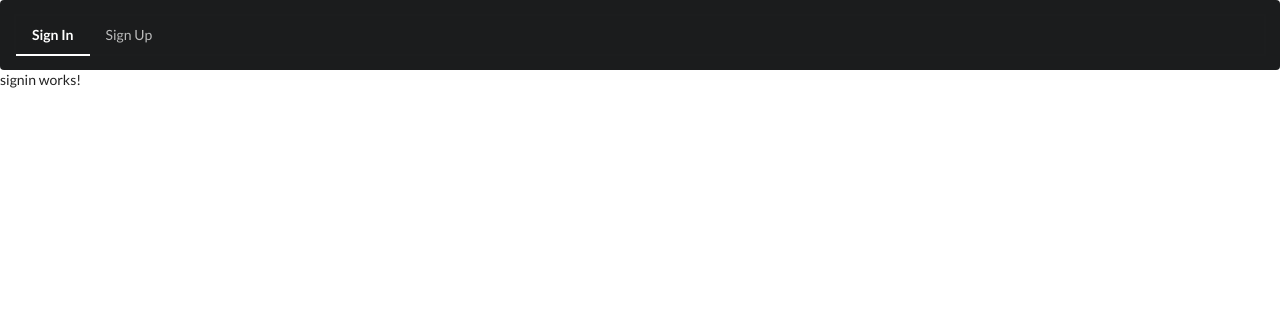
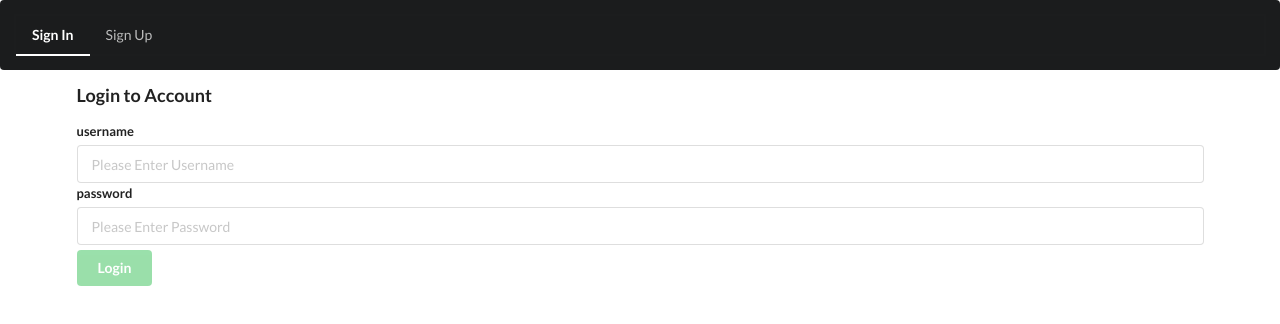
Before and after one commit to m-khalvati/EmailApiServerLearning, an Angular app: page / in a window 1280 px wide. Shown: the top 324 px of the page. Built offline with nearby package versions, Linux system fonts and the light colour scheme; no server answers.

Commit message:
add signin componenet, inbox madule & show signin error &

```diff
--- a/src/app/_services/auth.service.ts
+++ b/src/app/_services/auth.service.ts
@@ -10,6 +10,13 @@ export interface SignupCredentials {
 }
 
 export interface SignupResponse {
+  username : string;
+}
+export interface LoginCredentials {
+  username : string;
+  password : string;
+}
+export interface LoginResponse {
   username : string;
 }
 
@@ -45,4 +52,10 @@ export class AuthService {
       }))
   }
 
+  signin(loginCredentials : LoginCredentials) {
+    return this.http.post<LoginResponse>(`${this.baseUrl}/auth/signin/`, loginCredentials).pipe(tap(() => {
+      this.signedin$.next(true);
+    }))
+  }
+
 }
--- a/src/app/app-routing.module.ts
+++ b/src/app/app-routing.module.ts
@@ -1,7 +1,9 @@
 import { NgModule } from '@angular/core';
 import { RouterModule, Routes } from '@angular/router';
 
-const routes: Routes = [];
+const routes: Routes = [
+  {path : 'inbox', loadChildren : () => import('./inbox/inbox.module').then((m) => m.InboxModule)}
+];
 
 @NgModule({
   imports: [RouterModule.forRoot(routes)],
--- a/src/app/auth/auth-routing.module.ts
+++ b/src/app/auth/auth-routing.module.ts
@@ -6,8 +6,8 @@ import { SignoutComponent } from './signout/signout.component';
 
 const routes: Routes = [
   {path : 'signout', component : SignoutComponent},
-  {path : '', component : SigninComponent},
-  {path : 'signup', component : SignupComponent}
+  {path : '', component : SigninComponent}, // localhost:4200/
+  {path : 'signup', component : SignupComponent} // localhost:4200/signup
 ];
 
 @NgModule({
--- a/src/app/auth/signin/signin.component.html
+++ b/src/app/auth/signin/signin.component.html
@@ -1 +1,16 @@
-<p>signin works!</p>
+
+<form class="ui form container mt-5" [formGroup]="form" (ngSubmit)="onSubmit()">
+    <h3>Login to Account</h3>
+
+  <app-input [control]="f?.get('username')" label="username" placeholder="Please Enter Username"></app-input>
+  <app-input [control]="f?.get('password')" label="password" type="password" placeholder="Please Enter Password"></app-input>
+
+  <ng-container *ngIf="showErrorPasswordDontMatch()">
+    <div class="ui pointing red basic label" style="margin-bottom: 5px;" *ngIf="form?.hasError('noConnection')">Please check your network</div>
+    <div class="ui pointing red basic label" style="margin-bottom: 5px;" *ngIf="form?.hasError('credential')">Username or Password is Incorrect</div>
+
+
+  </ng-container>
+
+  <button [disabled]="form.invalid" class="ui button green" style="margin-top: 5px; display: block;" type="submit"> Login</button>
+</form>
--- a/src/app/auth/signin/signin.component.ts
+++ b/src/app/auth/signin/signin.component.ts
@@ -1,4 +1,7 @@
 import { Component, OnInit } from '@angular/core';
+import { FormControl, FormGroup, Validators } from '@angular/forms';
+import { Router } from '@angular/router';
+import { AuthService } from 'src/app/_services/auth.service';
 
 @Component({
   selector: 'app-signin',
@@ -6,10 +9,50 @@ import { Component, OnInit } from '@angular/core';
   styleUrls: ['./signin.component.css']
 })
 export class SigninComponent implements OnInit {
+  form = new FormGroup({
+    username: new FormControl('', [Validators.required, Validators.minLength(3), Validators.maxLength(20)]),
+    password: new FormControl('', [Validators.required, Validators.minLength(4), Validators.maxLength(20)]),
+  });
 
-  constructor() { }
+  constructor(private authService : AuthService,
+    private router : Router
+  ) { }
+
+  get f() {
+    return this.form;
+  }
+
+  onSubmit() {
+    if(this.form.invalid){
+      this.form.markAllAsTouched();
+      return;
+    }
+    this.authService.signin(this.form.value).subscribe((res) => {
+      this.router.navigate(['/inbox'])
+    },
+    (error : any) => {
+      console.log(error.error);
+      if(error.status == 0){
+        this.form.setErrors({noConnection : true});
+        return;
+      }
+      if(error.error.username || error.error.password){
+        this.form.setErrors({credential : true});
+        return;
+      }
+    }
+    );
+
+  }
 
   ngOnInit(): void {
   }
 
+  showErrorPasswordDontMatch(){
+    return this.form.controls.password.dirty &&
+    this.form.controls.password.touched &&
+    this.form.controls.username.dirty &&
+    this.form.controls.username.touched
+  };
+
 }
--- a/src/app/auth/signup/signup.component.ts
+++ b/src/app/auth/signup/signup.component.ts
@@ -1,5 +1,6 @@
 import { Component, OnInit } from '@angular/core';
 import { FormControl, FormGroup, Validators } from '@angular/forms';
+import { Router } from '@angular/router';
 import { AuthService } from 'src/app/_services/auth.service';
 import { MatchPasswordService } from 'src/app/_validators/match-password.service';
 import { UniqueUsernameService } from 'src/app/_validators/unique-username.service';
@@ -21,7 +22,8 @@ export class SignupComponent implements OnInit {
 
   constructor(private matchPassword : MatchPasswordService,
      private uniqueUsername : UniqueUsernameService,
-     private authService : AuthService) { }
+     private authService : AuthService,
+     private router : Router) { }
 
   get f(){
     return this.form;
@@ -34,7 +36,7 @@ export class SignupComponent implements OnInit {
     }
     this.authService.signup(this.form.value).subscribe(
       (response) => {
-      console.log(response);
+        this.router.navigate(['/inbox'])
     },
     (error) => {
       if(error.status == 0)
--- /dev/null
+++ b/src/app/inbox/inbox-home/inbox-home.component.html
@@ -0,0 +1 @@
+<p>inbox-home works!</p>
--- /dev/null
+++ b/src/app/inbox/inbox-home/inbox-home.component.ts
@@ -0,0 +1,15 @@
+import { Component, OnInit } from '@angular/core';
+
+@Component({
+  selector: 'app-inbox-home',
+  templateUrl: './inbox-home.component.html',
+  styleUrls: ['./inbox-home.component.css']
+})
+export class InboxHomeComponent implements OnInit {
+
+  constructor() { }
+
+  ngOnInit(): void {
+  }
+
+}
--- /dev/null
+++ b/src/app/inbox/inbox-routing.module.ts
@@ -0,0 +1,11 @@
+import { NgModule } from '@angular/core';
+import { RouterModule, Routes } from '@angular/router';
+import { InboxHomeComponent } from './inbox-home/inbox-home.component';
+
+const routes: Routes = [{path : '', component : InboxHomeComponent}]; // localhost:4200/inbox/
+
+@NgModule({
+  imports: [RouterModule.forChild(routes)],
+  exports: [RouterModule]
+})
+export class InboxRoutingModule { }
```
Also changed, not shown: src/app/inbox/inbox.module.ts (added, +17 -0 lines), src/app/inbox/inbox-home/inbox-home.component.css (added).
